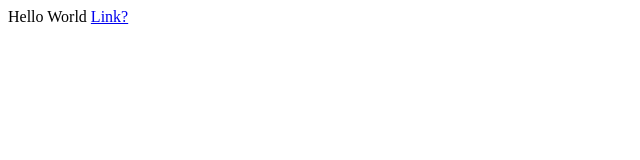
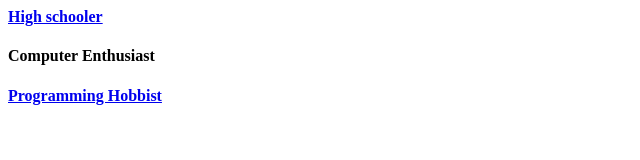
Before and after one commit to bobameji/bobameji.github.io, a plain HTML site: page index.html in a window 1280 px wide. Shown: the whole page, without its empty margins (0-640 px from the left). Drawn offline with Linux system fonts and the light colour scheme.

Commit message:
Added links and paragraphs

```diff
--- a/index.html
+++ b/index.html
@@ -2,10 +2,15 @@
 <BODY>
 <P>
 <TEXT>
-	Hello World
+	<TITLE>Robert Alfery</TITLE>
+	<a href="/HTML/Highschool.html"> <h4>High schooler</h4> </a>
+	<h4>Computer Enthusiast</h4>
+	<a href="/HTML/Programming.html"><h4>Programming Hobbist</h4></a>
+
+	<p>
+
+	</p>
 </TEXT>
-<a href="HTML/Test.html">Link?
-</a>
 </P>
 </BODY>
 </HTML>
```
Also changed, not shown: HTML/Highschool.html (added, +9 -0 lines), HTML/Programming.html (added, +7 -0 lines), 1 other file.
